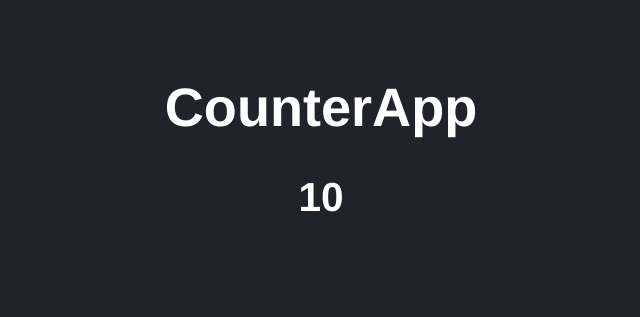
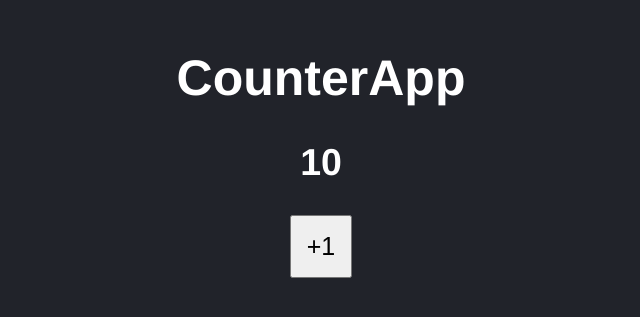
Before and after one commit to jeremyandes/react-cero-a-experto, a React (Vite) app in the folder apps/03-counter-app-vite/: page / in a window 1280 px wide. Shown: the part 261-578 px from the top of the page, without its empty margins (327-967 px from the left). Built offline with nearby package versions, Linux system fonts and the light colour scheme.

Commit message:
44. Evento click (Eventos en general)

```diff
--- a/apps/03-counter-app-vite/src/CounterApp.jsx
+++ b/apps/03-counter-app-vite/src/CounterApp.jsx
@@ -1,10 +1,15 @@
 import PropTypes from 'prop-types'
 
 export const CounterApp = ({ value }) => {
+    const clickEvent = (event) => console.log(event);
+
     return (
         <>
             <h1>CounterApp</h1>
             <h2>{value}</h2>
+            <button onClick={clickEvent}>
+                +1
+            </button>
         </>
     )
 }
--- a/apps/03-counter-app-vite/src/styles.css
+++ b/apps/03-counter-app-vite/src/styles.css
@@ -3,7 +3,7 @@ body {
     background-color: #21232A;
     color: white;
     font-family: Helvetica, Arial, sans-serif;
-    font-size: 1.3rem;
+    font-size: 1.25rem;
 }
 
 body {
@@ -15,3 +15,8 @@ body {
     width: 100vw;
     height: 100vh;
 }
+
+button {
+    padding: 15px;
+    font-size: 1.25rem;
+}
```
